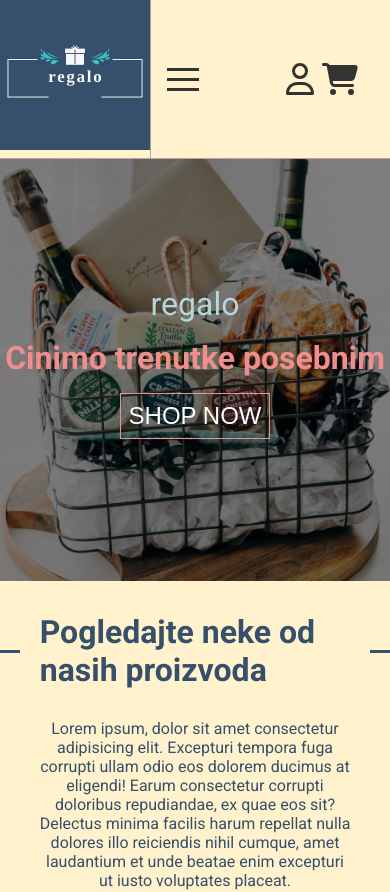
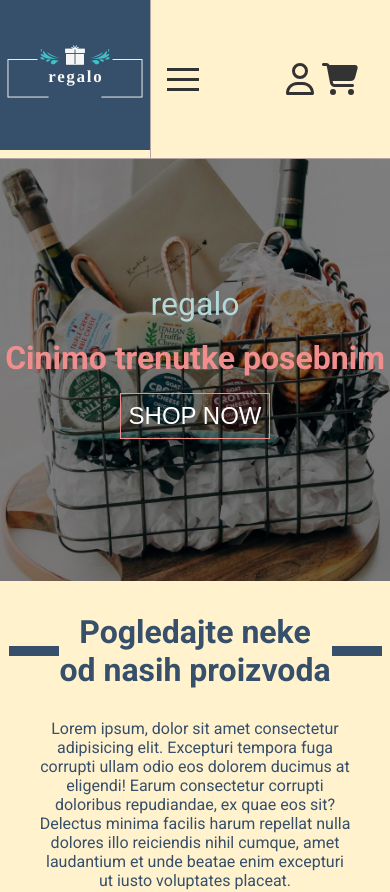
Before and after one commit to MilanJulinac42/gb-client, a Next.js app: page / in a window 390 px wide. Shown: the top 892 px of the page. Built offline with nearby package versions, Linux system fonts and the light colour scheme.

Commit message:
gb-86 container component is now responsive

```diff
--- a/components/container/Container.module.scss
+++ b/components/container/Container.module.scss
@@ -19,16 +19,30 @@
   display: flex;
   justify-content: center;
   align-items: center;
-	gap: 20px;
+  gap: 0px;
+
+  @include breakpoint("xlarge") {
+    gap: 100px;
+  }
 
   span {
-    height: 3px;
-	width: 200px;
+    height: 10px;
+    width: 50px;
     display: block;
     background-color: $logo-color;
+
+    @include breakpoint("large") {
+      width: 200px;
+    }
   }
 
   h3 {
     font-size: $large-font;
+    text-align: center;
+    width: 70%;
+
+    @include breakpoint("large") {
+      width: auto;
     }
   }
+}
```
Lines whose indentation alone changed are shown as unchanged.
